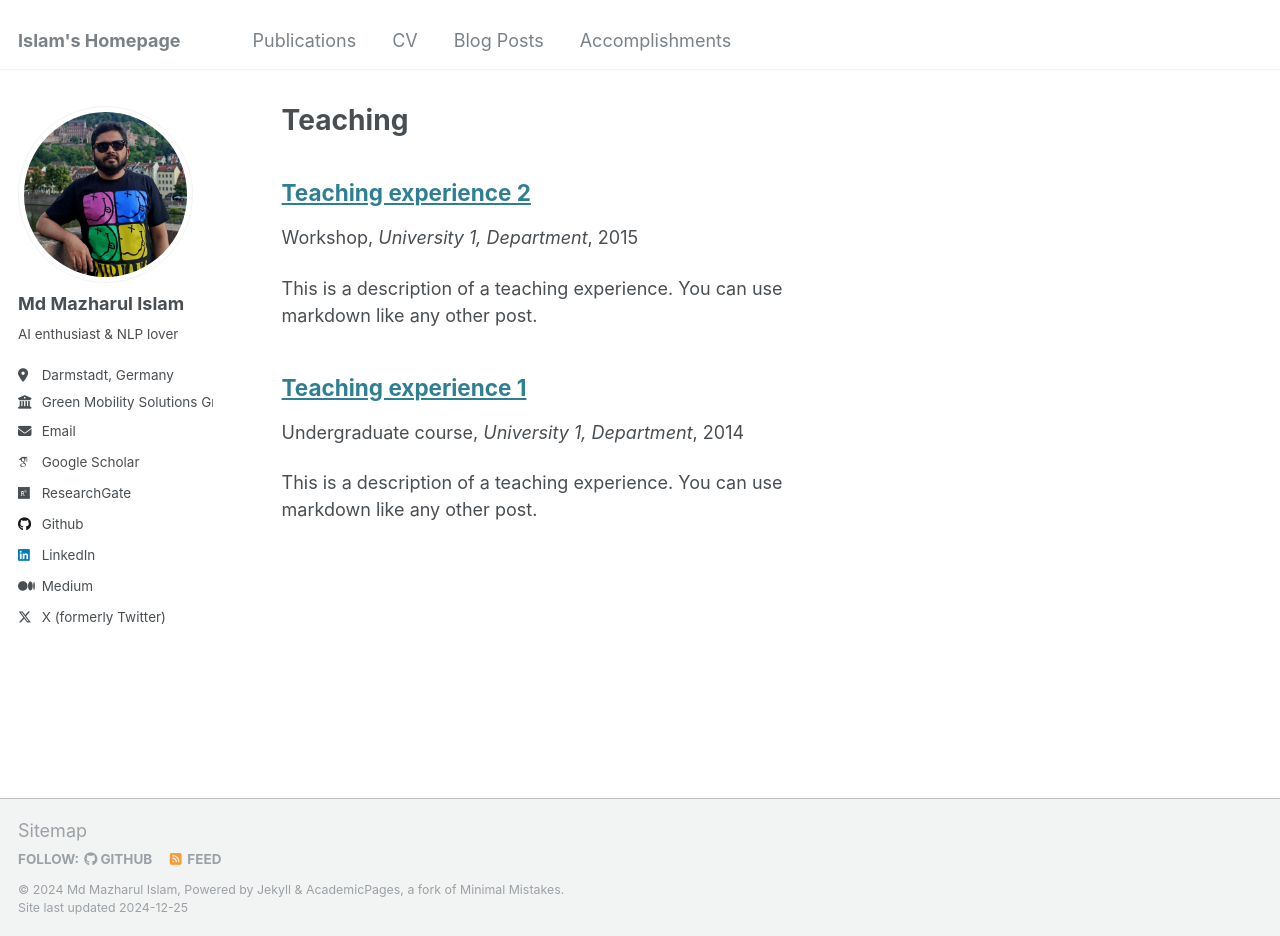
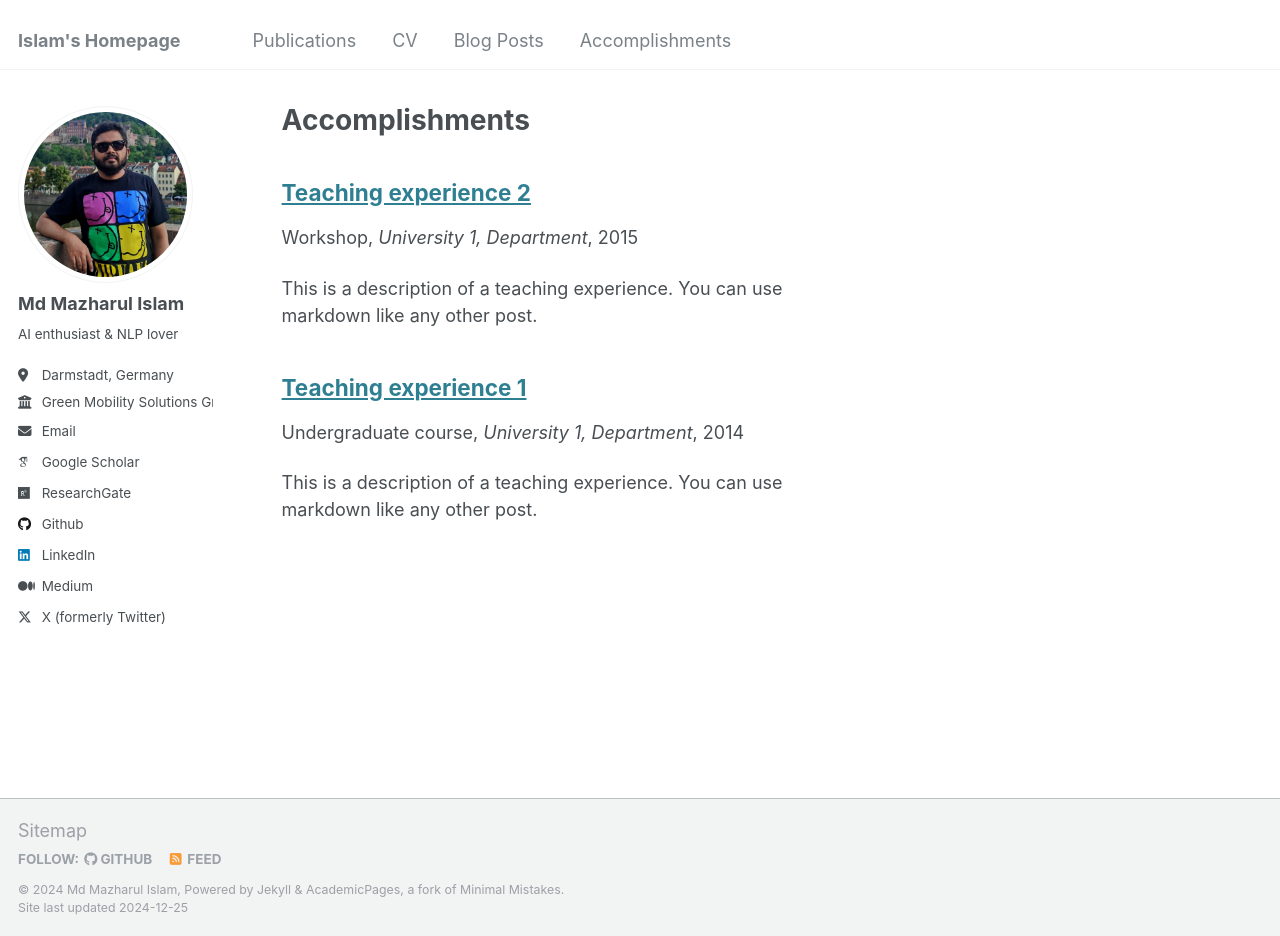
Before and after one commit to mdislammazharul/mdislammazharul.github.io, a Jekyll site: the page built from _pages/teaching.html, in a window 1280 px wide and 936 px high. Built offline with Jekyll 4.4.1, drawn with Linux system fonts in a browser that asks for light colours; some web fonts are replaced.

Commit message:
feat: accomplishment added

```diff
--- a/_config.yml
+++ b/_config.yml
@@ -87,7 +87,7 @@ publication_category:
 teaser: # filename of teaser fallback teaser image placed in /images/, .e.g. "500x300.png"
 breadcrumbs: false # true, false (default)
 words_per_minute: 160
-future: true
+future: false
 read_more: "disabled" # if enabled, adds "Read more" links to excerpts
 talkmap_link: false #change to true to add link to talkmap on talks page
 comments:
--- a/_data/navigation.yml
+++ b/_data/navigation.yml
@@ -12,13 +12,10 @@ main:
     url: /files/Resume_Islam.pdf
 
   - title: "Blog Posts"
-    url: /year-archive/
+    url: /blog/
 
   - title: "Accomplishments"
     url: /accomplishments/
-
-  #- title: "Teaching"
-  #  url: /teaching/
 
   #- title: "Portfolio"
   #  url: /portfolio/
--- a/_pages/teaching.html
+++ b/_pages/teaching.html
@@ -1,7 +1,7 @@
 ---
 layout: archive
-title: "Teaching"
-permalink: /teaching/
+title: "Accomplishments"
+permalink: /accomplishments/
 author_profile: true
 ---
 
--- a/_pages/year-archive.html
+++ b/_pages/year-archive.html
@@ -1,6 +1,6 @@
 ---
 layout: archive
-permalink: /year-archive/
+permalink: /blog/
 title: "Blog posts"
 author_profile: true
 redirect_from:
```
